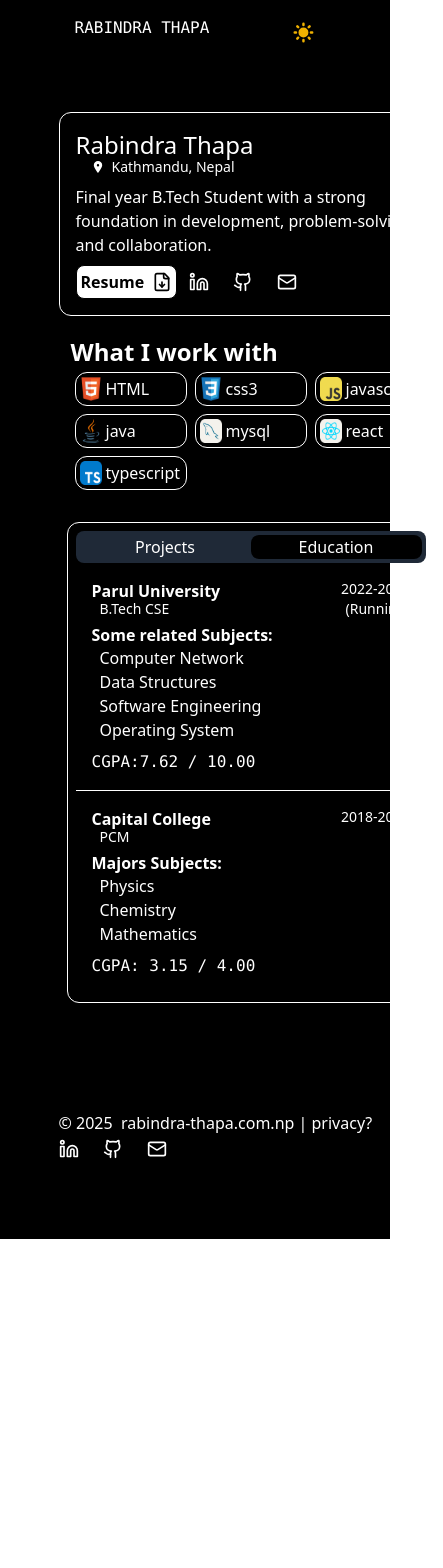
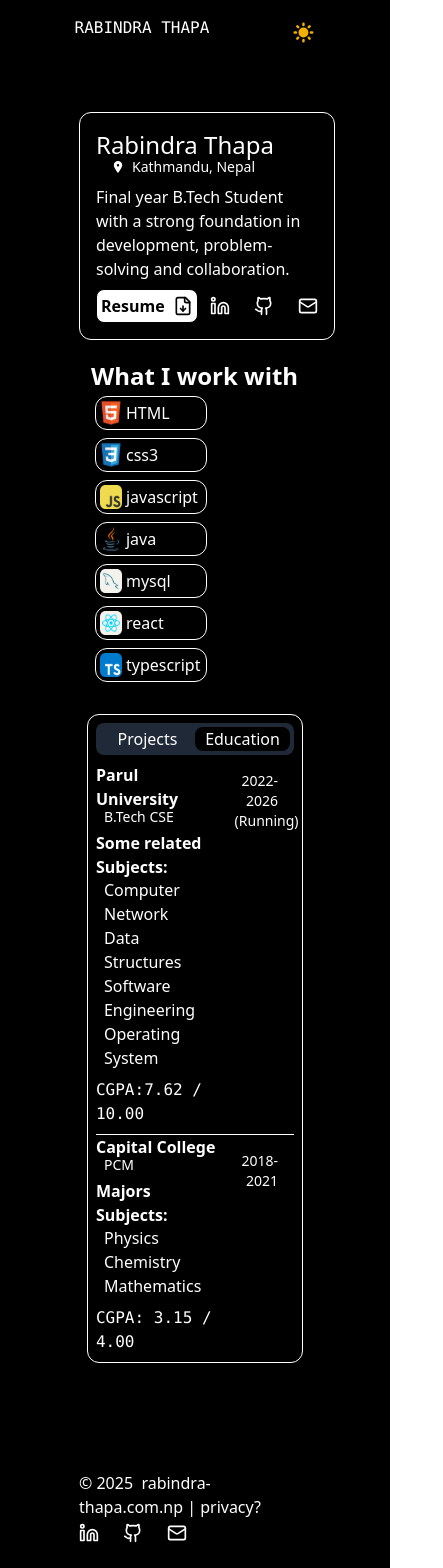
Before and after one commit to redsnow101/my-portfolio, a React (Vite) app: page / in a window 390 px wide. Shown: the top 1568 px of the page, 443 px wide, since content can reach past the window. Before the commit the page ends 1239 px from the top, so only its background shows below. Built offline with nearby package versions, Linux system fonts and the light colour scheme.

Commit message:
corrected few mobile views

```diff
--- a/src/components/MyPortfolio.tsx
+++ b/src/components/MyPortfolio.tsx
@@ -22,13 +22,13 @@ function MyPortfolio() {
 
   return (
     <div style={theme} >
-        <div className='w-[70%] m-auto max-h-full '>
+        <div className='w-[70%] m-auto'>
             <div  className="w-full p-2 flex sticky top-0 z-10 backdrop-blur-sm rounded-4xl">
                 <NavBar/>
                 <ThemeSwitcher currentTheme={theme} onButtonClick={handleTheme}/>
             </div>
 
-            <div className='w-[85%] m-auto mt-12 flex flex-col gap-5 min-w-sm max-w-lg'>
+            <div className='w-[85%] m-auto mt-12 flex flex-col gap-5'>
                 <InfoCard currentTheme={theme}/>
                 <TechUsed/>
                 <ExperienceTabs currentTheme={theme}/>
--- a/src/components/layout/ExperienceTabs.tsx
+++ b/src/components/layout/ExperienceTabs.tsx
@@ -20,7 +20,7 @@ const ExperienceTabs = ({currentTheme}:ExperienceProps) => {
       return(
         <div>
           <div className="flex justify-between">
-            <div className="m-2 p-2">
+            <div className="my-2 sm:m-2 sm:p-2 md:p-2 md:m-2 ">
               <div>
                 <p className="font-semibold">Parul University</p>
                 <p className="ml-2 mt-[-4px] font-light text-sm">B.Tech CSE</p>
@@ -43,7 +43,7 @@ const ExperienceTabs = ({currentTheme}:ExperienceProps) => {
 
 
           <div className="flex justify-between">
-            <div className="m-2 p-2">
+            <div className="sm:m-2 sm:p-2 md:p-2 md:m-2 ">
               <div>
                 <p className="font-semibold">Capital College</p>
                 <p className="ml-2 mt-[-4px] font-light text-sm">PCM</p>
```
